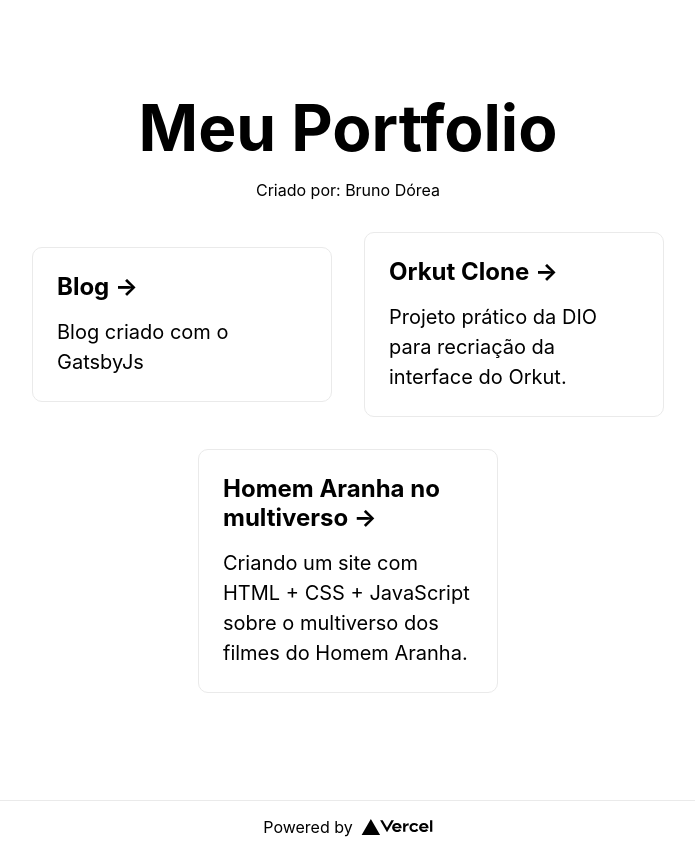
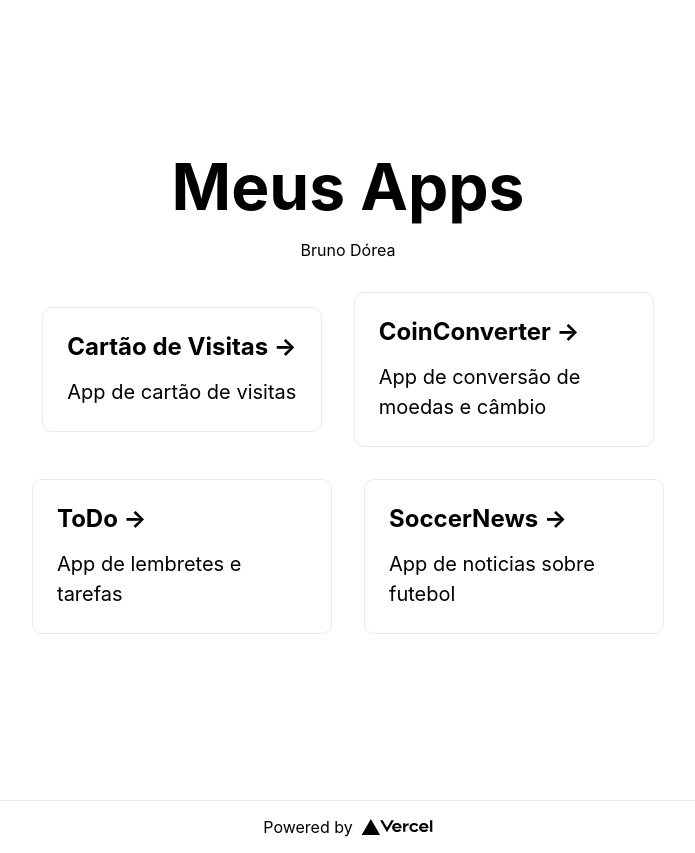
Before and after one commit to BH-Tec/MyAppMobile, a Next.js app: page / in a window 1280 px wide. Shown: the whole page, without its empty margins (292-987 px from the left). Built offline with nearby package versions, Linux system fonts and the light colour scheme.

Commit message:
update lista de apps

```diff
--- a/pages/index.js
+++ b/pages/index.js
@@ -11,40 +11,36 @@ export default function Home() {
       </Head>
 
       <main className={styles.main}>
-        <h1 className={styles.title}>Meu Portfolio</h1>
-
-        <p>Criado por: <a href="https://brunodorea.github.io/">Bruno Dórea</a></p>
-
+        <h1 className={styles.title}>Meus Apps</h1>
+        <p><a href="https://brunodorea.github.io/">Bruno Dórea</a></p>
         <div className={styles.grid}>
-
-          <a href="https://blogdobruno.gatsbyjs.io/" target="__blank" className={styles.card}>
-            <h2>Blog &rarr;</h2>
-            <p>Blog criado com o GatsbyJs</p>
+          <a href="#" target="__blank" className={styles.card}>
+            <h2>Cartão de Visitas &rarr;</h2>
+            <p>App de cartão de visitas</p>
           </a>
 
-          <a href="https://orkut-dio.netlify.app/" target="__blank" className={styles.card}>
-            <h2>Orkut Clone &rarr;</h2>
-            <p>Projeto prático da DIO para recriação da interface do Orkut.</p>
+          <a href="#" target="__blank" className={styles.card}>
+            <h2>CoinConverter &rarr;</h2>
+            <p>App de conversão de moedas e câmbio</p>
           </a>
 
-          <a href="https://spiderverso.netlify.app/" target="__blank" className={styles.card}>
-          <h2>Homem Aranha no multiverso &rarr;</h2>
-            <p>Criando um site com HTML + CSS + JavaScript sobre o multiverso dos filmes do Homem Aranha.</p>
+          <a href="#" target="__blank" className={styles.card}>
+            <h2>ToDo &rarr;</h2>
+            <p>App de lembretes e tarefas</p>
+          </a>
+
+          <a href="#" target="__blank" className={styles.card}>
+            <h2>SoccerNews &rarr;</h2>
+            <p>App de noticias sobre futebol</p>
           </a>
 
         </div>
       </main>
 
       <footer className={styles.footer}>
-        <a
-          href="https://vercel.com?utm_source=create-next-app&utm_medium=default-template&utm_campaign=create-next-app"
-          target="_blank"
-          rel="noopener noreferrer"
-        >
+        <a href="https://vercel.com?utm_source=create-next-app&utm_medium=default-template&utm_campaign=create-next-app" target="_blank" rel="noopener noreferrer" >
           Powered by{' '}
-          <span className={styles.logo}>
-            <Image src="/vercel.svg" alt="Vercel Logo" width={72} height={16} />
-          </span>
+          <span className={styles.logo}> <Image src="/vercel.svg" alt="Vercel Logo" width={72} height={16} /> </span>
         </a>
       </footer>
     </div>
```
Also changed, not shown: 2 other files (tests, documents, lock files or other folders).
